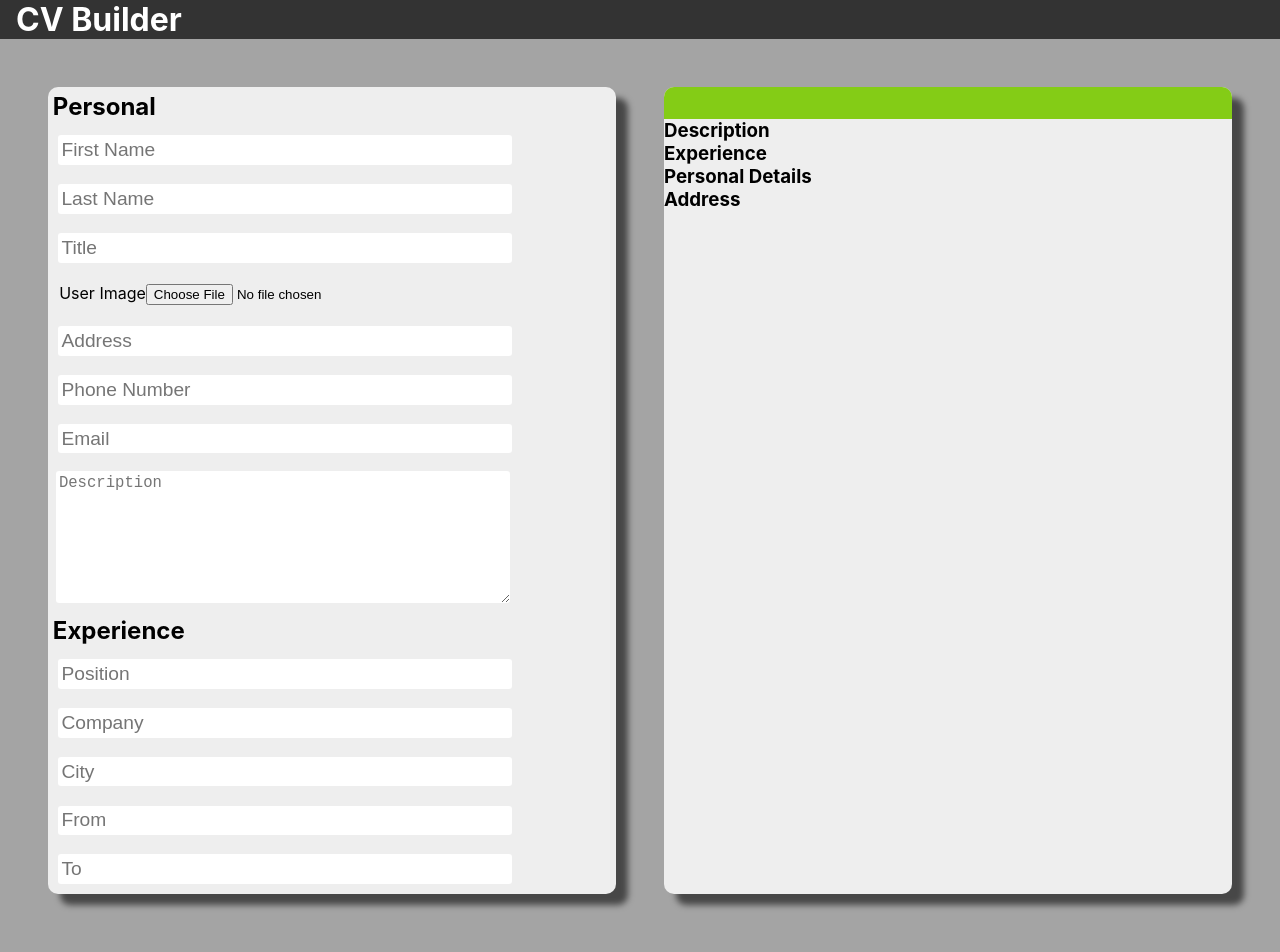
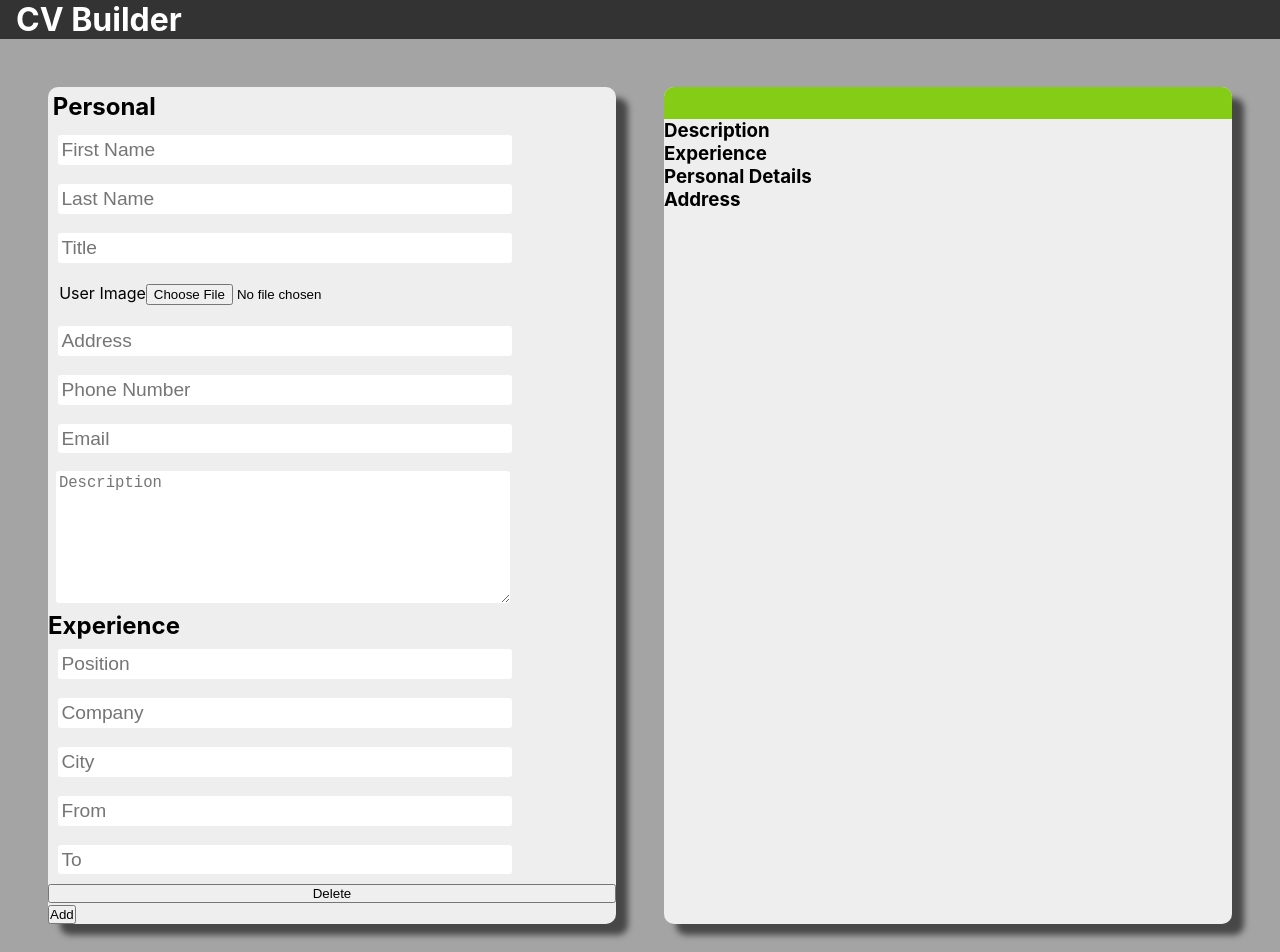
Before and after one commit to JSammy23/cv-app, a React (Create React App) app: page / in a window 1280 px wide. Shown: the top 952 px of the page. Built offline with nearby package versions, Linux system fonts and the light colour scheme.

Commit message:
Add and delete experience inputs

```diff
--- a/src/components/FormCV/Experience.js
+++ b/src/components/FormCV/Experience.js
@@ -3,25 +3,42 @@ import React, { Component } from "react";
 
 
 export class Experience extends Component {
+
+    handleDelete = () => {
+        this.props.onDelete();
+    };
+
+    handleInputChange = (event) => {
+        const { name, value } = event.target;
+        this.props.onExperienceChange(name, value);
+    };
+
+
+
   render() {
     return (
         <div className="formSection">
-        <h2>Experience</h2>
             <input type="text"
             name="position"
-        placeholder="Position" />
+            placeholder="Position"
+            onChange={this.handleInputChange} />
             <input type="text"
             name="company"
-        placeholder="Company" />
+            placeholder="Company"
+            onChange={this.handleInputChange} />
             <input type="text"
             name="city"
-        placeholder="City" />
+            placeholder="City"
+            onChange={this.handleInputChange} />
             <input type="text"
             name="startDate"
-        placeholder="From" />
+            placeholder="From"
+            onChange={this.handleInputChange} />
             <input type="text"
             name="endDate"
-        placeholder="To" />
+            placeholder="To"
+            onChange={this.handleInputChange} />
+            <button className="btn delete" onClick={this.handleDelete}>Delete</button>
         </div>
     )
   }
--- a/src/components/FormCV/Form.js
+++ b/src/components/FormCV/Form.js
@@ -18,8 +18,17 @@ export class Form extends Component {
         email: '',
         description: ''
 
-      }
-    }
+      },
+      experiences: [
+        {
+          position: "",
+          company: "",
+          city: "",
+          startDate: "",
+          endDate: "",
+        },
+      ],
+    };
   }
 
   handlePersonalInfoChange = (fieldName, value) => {
@@ -31,6 +40,38 @@ export class Form extends Component {
     });
   };
 
+  handleExperienceChange = (experienceIndex, fieldName, value) => {
+    this.setState((prevState) => {
+      const experiences = [...prevState.experiences];
+      experiences[experienceIndex] = {
+        ...experiences[experienceIndex],
+        [fieldName]: value,
+      };
+      return { experiences };
+    });
+  };
+
+  addExperience = () => {
+    const newExperience = {
+      position: "",
+      company: "",
+      city: "",
+      startDate: "",
+      endDate: "",
+    };
+    this.setState((prevState) => ({
+      experiences: [...prevState.experiences, newExperience],
+    }));
+  };
+
+  deleteExperience = (index) => {
+    const experiences = [...this.state.experiences];
+    experiences.splice(index, 1);
+    this.setState({ experiences });
+  };
+
+
+
   render() {
     return (
       <>
@@ -41,9 +82,20 @@ export class Form extends Component {
             personalInfo={this.state.personalInfo}
             onPersonalInfoChange={this.handlePersonalInfoChange}
           />
-          <Experience />
+          <h2>Experience</h2>
+          {this.state.experiences.map((experience, index) => (
+            <Experience
+              key={index}
+              experience={experience}
+              onExperienceChange={(fieldName, value) =>
+                this.handleExperienceChange(index, fieldName, value)
+              }
+              onDelete={() => this.deleteExperience(index)}
+            />
+          ))}
+          <button className="btn add" onClick={this.addExperience}>Add</button>
         </section>
-        <CVCard personalInfo={this.state.personalInfo} />
+        <CVCard personalInfo={this.state.personalInfo} experiences={this.state.experiences} />
       </div>
 
       </>
```
Lines whose indentation alone changed are shown as unchanged.
